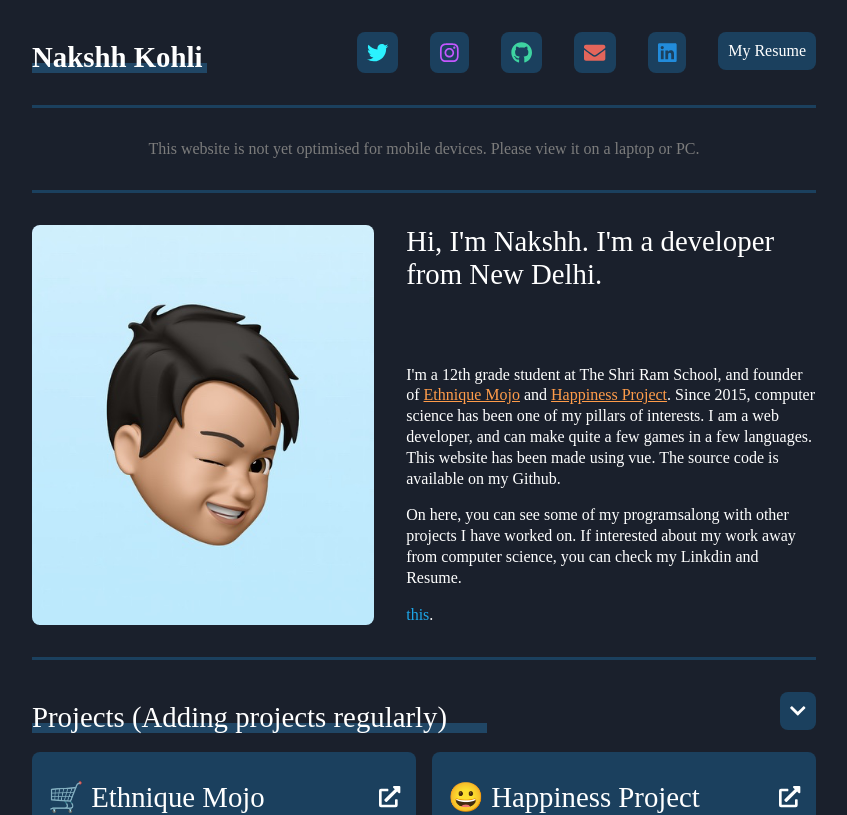
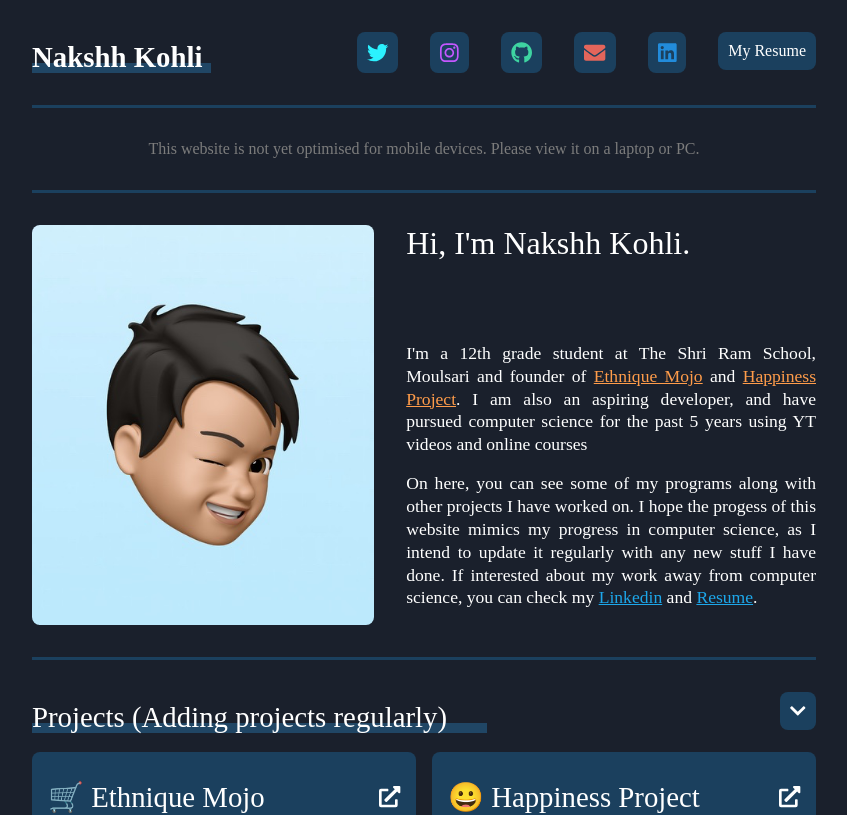
Before and after one commit to Nakshh/website, a Vue app: page / in a window 1280 px wide. Shown: the top 815 px of the page, without its empty margins (216-1063 px from the left). Built offline with nearby package versions, Linux system fonts and the light colour scheme; a web font is replaced by a local one.

Commit message:
changed desc, solved title select issue

```diff
--- a/src/components/Hero.vue
+++ b/src/components/Hero.vue
@@ -7,12 +7,12 @@
 		<div class="text">
 			<div class="top-text">
 				<h1>
-					Hi, I'm Nakshh. I'm a developer from New Delhi.
+					Hi, I'm Nakshh Kohli.
 				</h1>
 			</div>
 			<div class="bottom-text">
-				<p class="b-margin">
-					I'm a 12th grade student at The Shri Ram School,
+				<p class="b-margin" align="justify">
+					I'm a 12th grade student at The Shri Ram School, Moulsari
 					and founder of
 					<a
 						target="_blank"
@@ -27,18 +27,17 @@
 						class="orange"
 						href="https://happinessproject.co.in"
 						>Happiness Project</a
-					>. Since 2015, computer science has been one of my pillars of
-					interests. I am a web developer, and can make quite a few games
-					in a few languages. This website has been made using vue. The
-					source code is available on my Github.
+					>. I am also an aspiring developer, and have pursued computer
+					science for the past 5 years using YT videos and online courses
+
 				</p>
-				<p class="b-margin">
-					On here, you can see some of my programsalong with other
-					projects I have worked on. If interested about my work away
-					from computer science, you can check my Linkdin and Resume.
-				</p>
-				<p>
-					<span class="color">this</span>.
+				<p class="b-margin" align="justify">
+					On here, you can see some of my programs along with other
+					projects I have worked on. I hope the progess of this website
+					mimics my progress in computer science, as I intend to update
+					it regularly with any new stuff I have done.
+					If interested about my work away from computer science, you
+					can check my <a class="color" href="https://www.linkedin.com/in/nakshhkohli/">Linkedin</a> and <a class="color" href="CV.pdf">Resume</a>.
 				</p>
 			</div>
 		</div>
@@ -93,12 +92,12 @@ p {
 
 h1 {
 	font-weight: 500;
-	font-size: 1.8rem;
+	font-size: 2rem;
 }
 
 p {
 	font-weight: 300;
-	font-size: 1rem;
+	font-size: 1.1rem;
 	line-height: 1.3;
 	/* text-align: justify; */
 }
--- a/src/components/Navbar.vue
+++ b/src/components/Navbar.vue
@@ -77,7 +77,7 @@ nav {
 	font-size: 1.8rem;
 	font-weight: 600;
 	border-bottom: 10px solid #204665;
-	width: 175px;
+	width: 179px;
 	line-height: 0.4;
 }
 
```
